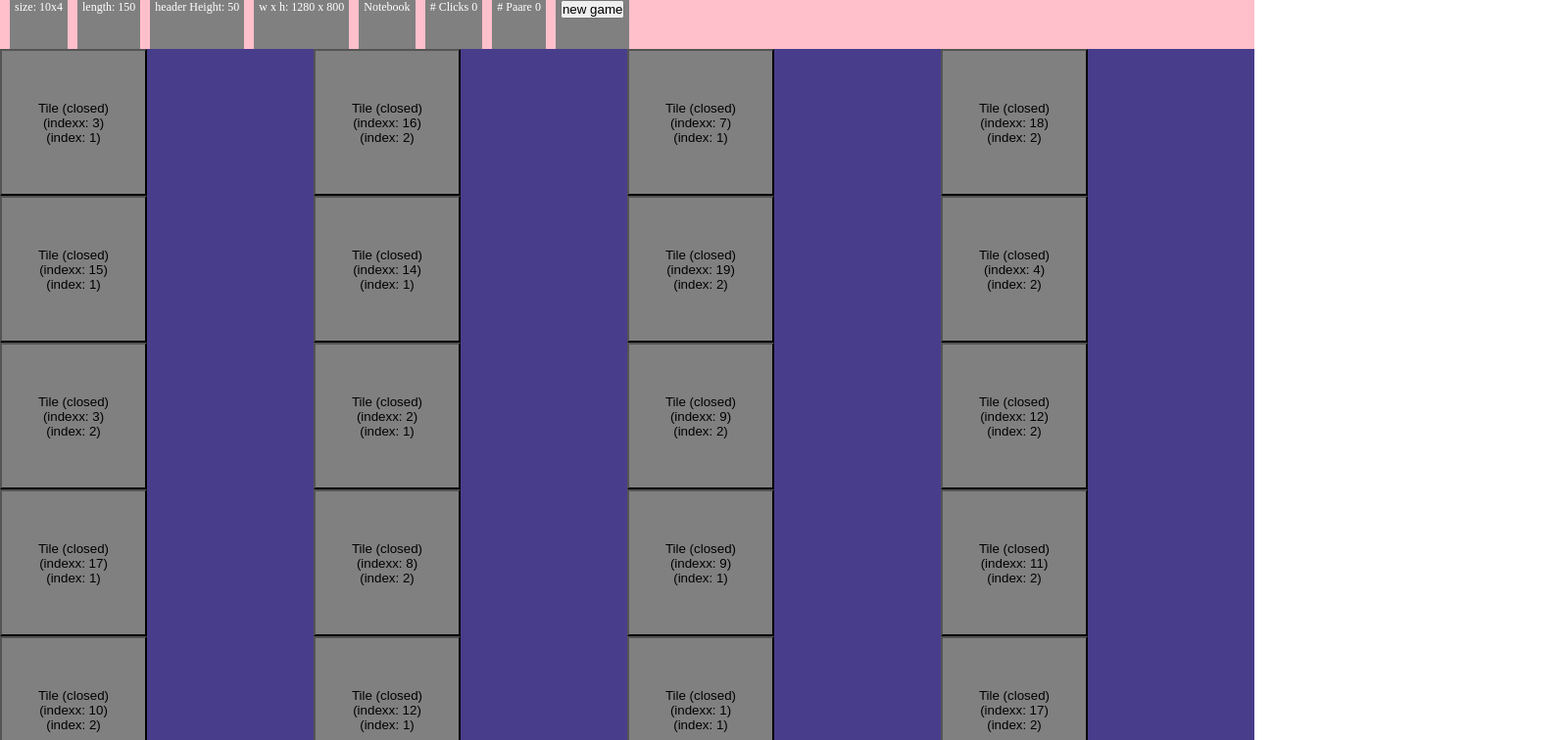
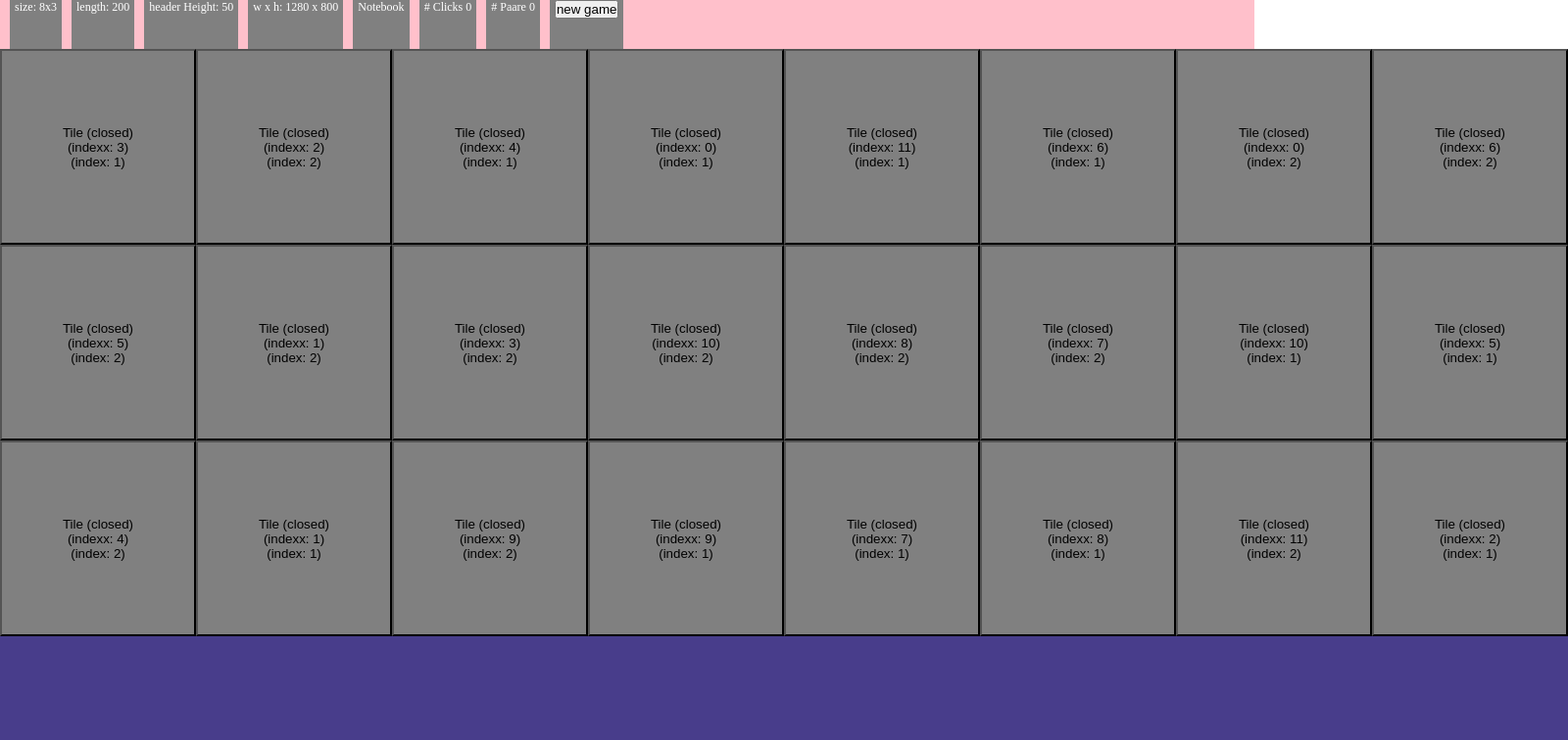
Before and after one commit to chris125964/webpack.memory, a React app: page / in a window 1280 px wide. Shown: the top 756 px of the page at 98% size, 1600 px wide, since content can reach past the window. Built offline with nearby package versions, Linux system fonts and the light colour scheme.

Commit message:
Device 'Notebook' -> 8 x 3 tiles

```diff
--- a/src/components/MemGrid.tsx
+++ b/src/components/MemGrid.tsx
@@ -43,8 +43,10 @@ export const MemGrid = (props: TGridProps) => {
     return arr.map((ob, index) => renderTile(index));
   };
 
+  let clazz = extensions.device === 'Notebook' ? 'grid-notebook' : 'grid';
+
   return (
-    <div className="grid" key={1}>
+    <div className={clazz} key={1}>
       {renderTiles()}
     </div>
   );
--- a/src/components/style.css
+++ b/src/components/style.css
@@ -124,6 +124,11 @@ footer {
     '. . . .'
     '. . . .'
     '. . . .';
+}
+.grid-notebook {
+  display: grid;
+  grid-template-columns: repeat(8, 1fr);
+  grid-auto-rows: min-content;
 }
 
 .container,
--- a/src/components/variables.css
+++ b/src/components/variables.css
@@ -11,7 +11,7 @@
   /* max */
   --header-bg-color-max: pink;
   --header-height-max: 50px;
-  --header-memtile-extension-max: 150px;
+  --header-memtile-extension-max: 200px;
   /* 960 */
   --header-bg-color-960: red;
   --header-height-960: 72px;
--- a/src/logic/view.ts
+++ b/src/logic/view.ts
@@ -64,9 +64,9 @@ export const getView = () => {
     //  -> 150px
     // 50px + (10 x 150) x (5 x 150)
     memView.device = 'Notebook';
-    memView.horizontal = 10;
-    memView.vertical = 4;
-    memView.length = 150;
+    memView.horizontal = 8;
+    memView.vertical = 3;
+    memView.length = 200;
     memView.header.height = 50;
   }
 
```
